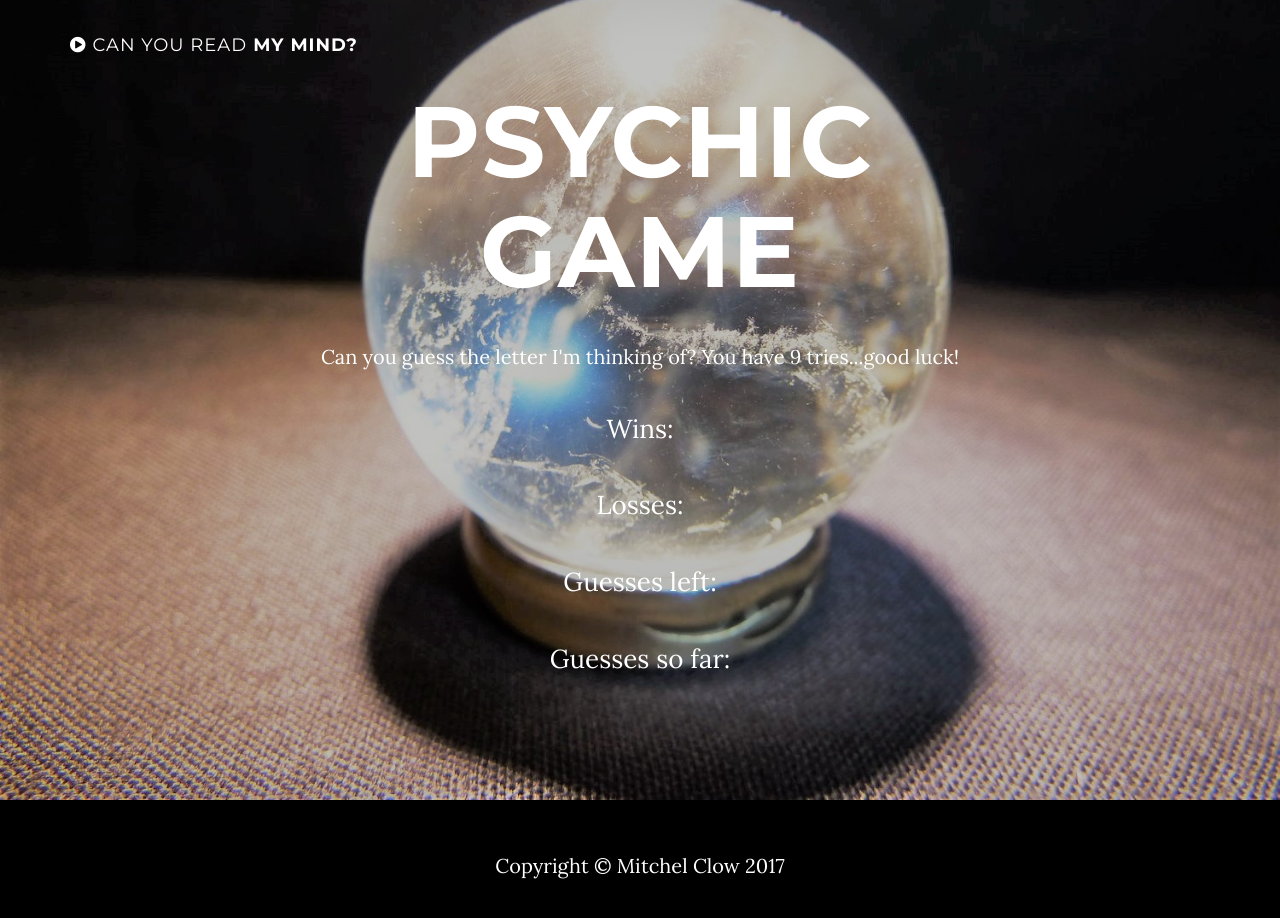
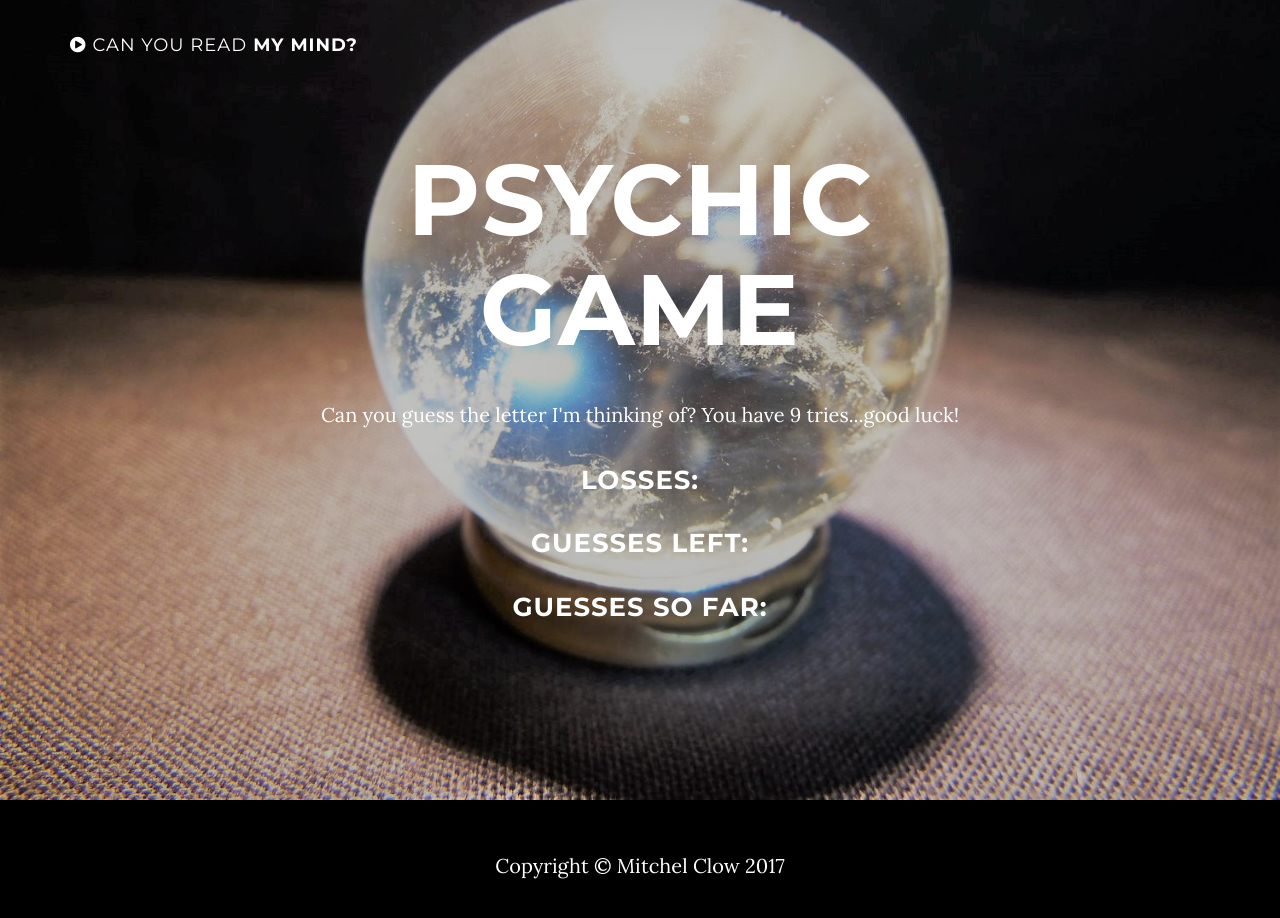
Before and after one commit to Salzeo/psychic-game-1, a website: page index.html in a window 1280 px wide. Drawn offline with nearby package versions, Linux system fonts and the light colour scheme.

Commit message:
attempting to get the innerhtml code to shop up in index.html

```diff
--- a/index.html
+++ b/index.html
@@ -59,11 +59,10 @@
                     <div class="col-md-8 col-md-offset-2">
                         <h1 class="brand-heading">Psychic Game</h1>
                         <p>Can you guess the letter I'm thinking of? You have 9 tries...good luck!</p>
-                        <p class="intro-text">Wins:</p>
-                        <p class="intro-text">Losses:</p>
-                        <p class="intro-text">Guesses left:</p>
-                        <p class="intro-text">Guesses so far:</p>
-                        </a>
+                        <p id = "wins"></p>
+                        <h3 class="intro-text">Losses:</h3>
+                        <h3 class="intro-text">Guesses left:</h3>
+                        <h3 class="intro-text">Guesses so far:</h3>
                     </div>
                 </div>
             </div>
--- a/js/game.js
+++ b/js/game.js
@@ -49,9 +49,13 @@ var letters = ["a", "b", "c", "d", "e", "f", "g", "h", "i", "j", "k", "l", "m",
 
 		console.log(userGuess);
 
+		getElementById("wins");
+
 		var computerGuess = letters[Math.floor(Math.random()*letters.length)];
 
 		console.log(computerGuess);
 
+		document.getElementById((userGuess==computerGuess))  [wins++, document.getElementById("wins").innerHTML = ("Wins: " + winCounter)]
+
 
 	};
```
